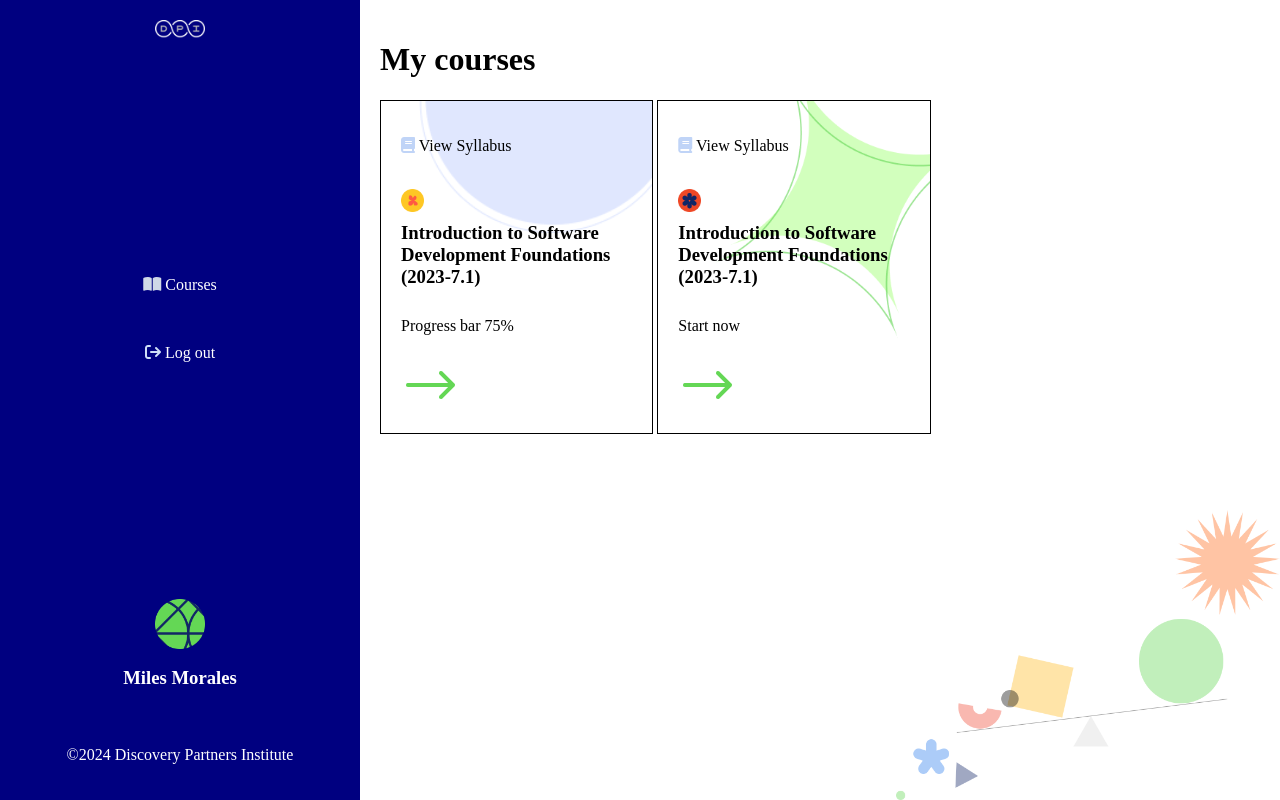
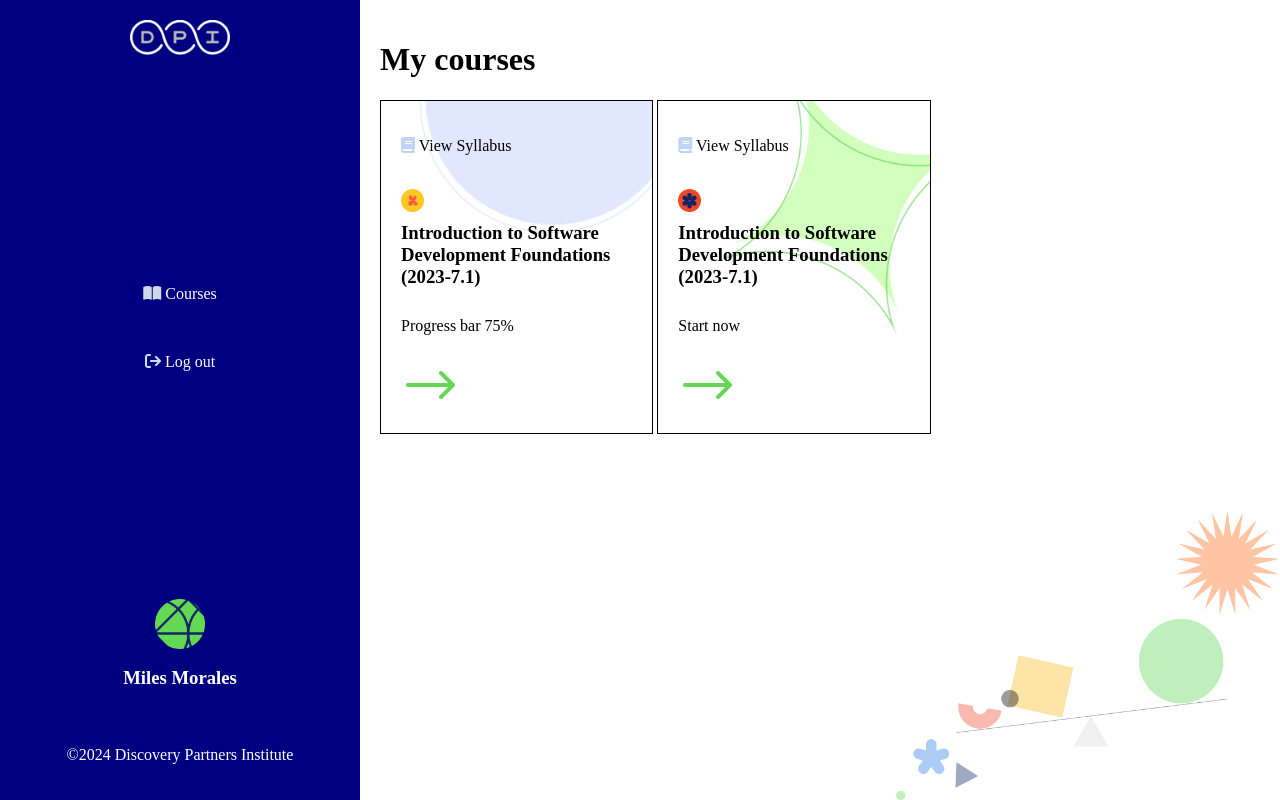
Before and after one commit to brendareyes-techprep/take_home_assignment, a website: page index.html in a window 1280 px wide. Drawn offline with Linux system fonts and the light colour scheme.

Commit message:
taking flex off of logo

```diff
--- a/styles.css
+++ b/styles.css
@@ -28,20 +28,22 @@ body {
     flex-direction: column;
     align-items: flex-start;
 }
-.logo, .icons, .user {
+.icons, .user {
     display: flex;
     flex-direction: column;
     align-items: center;
     justify-content: center;
     width: 100%;
 }
+.logo img {
+    max-width: 100px;
+    max-height: 100px;
+    display: block;
+    margin: auto;
+}
 .icons img,
 .user img {
     max-width: 50px;
-}
-.logo img{
-    max-width: 50px;
-    max-height: 50px;
 }
 .user h3 {
     text-align: center;
```
